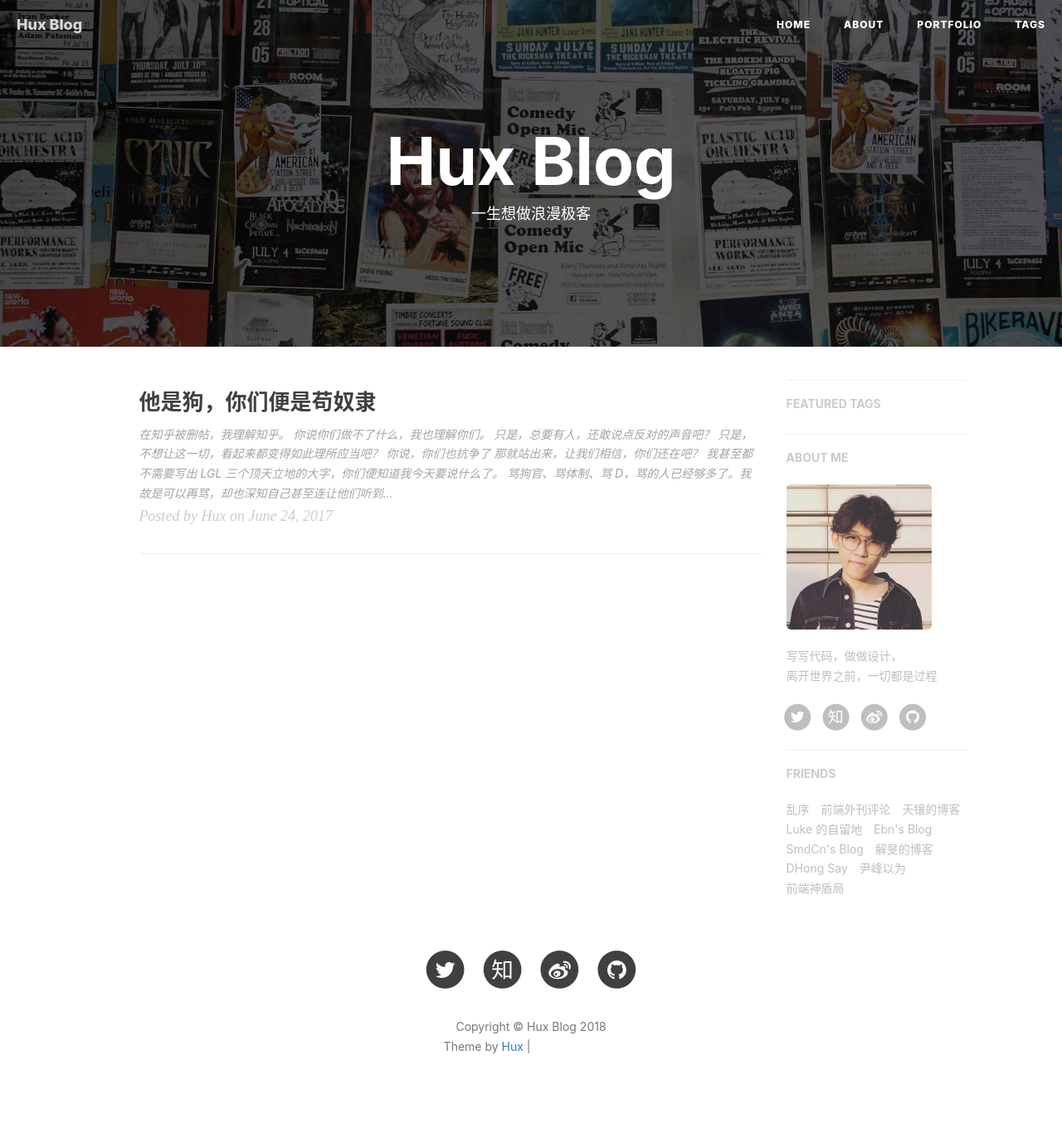
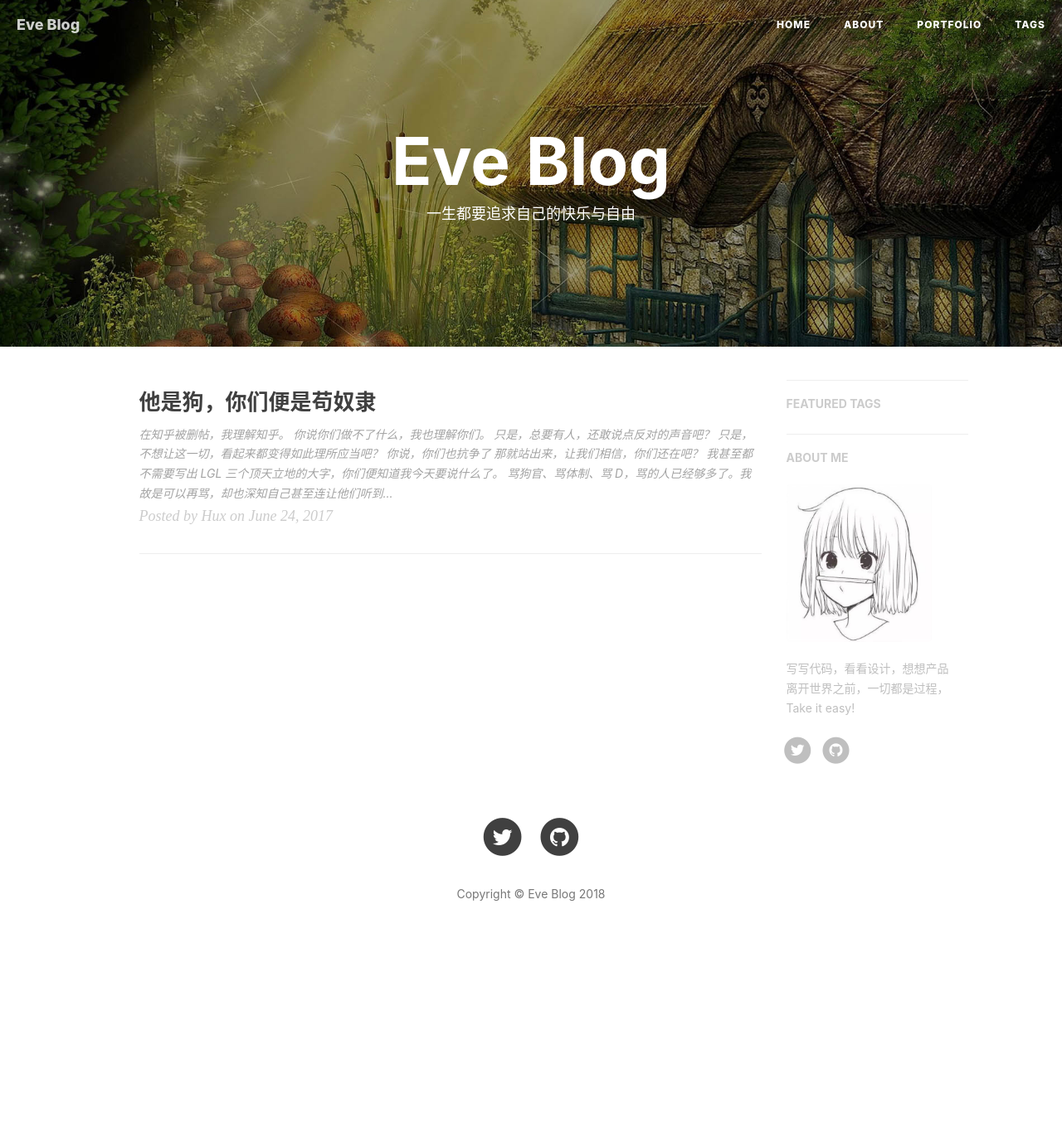
Before and after one commit to eve0803/eve0803.github.io, a Jekyll site: the page built from index.html, in a window 1280 px wide. Shown: the whole page at 83% size. Built offline with Jekyll 4.4.1, drawn with Linux system fonts in a browser that asks for light colours; nearby versions of some CDN libraries; the list of posts is cut into pages by our own code; comment, search, counter and statistics services are not loaded; after the commit the page ends 1182 px from its top, so only the background shows below that; grey boxes are pictures that could not be loaded.

Commit message:
add my blog

```diff
--- a/_config.yml
+++ b/_config.yml
@@ -1,21 +1,21 @@
 # Site settings
-title: Hux Blog
-SEOTitle: 黄玄的博客 | Hux Blog
+title: Eve Blog
+SEOTitle: 郭丽敏的博客 | Eve Blog
 header-img: img/home-bg.jpg
-email: huxpro@gmail.com
-description: "关于前端与设计、黑客与画家 | 黄玄，Web & Mobile Lover，Software Engineer，UX Designer | 这里是 @Hux黄玄 的个人博客，与你一起发现更大的世界。"
-keyword: "黄玄, Hux黄玄, Hux, 鬼栈, huxpro, @huxpro, 黄玄的博客, Hux Blog, 博客, 个人网站, 互联网, Web, JavaScript, 前端, 设计"
-url: "https://huangxuan.me"              # your host, for absolute URL
+email: guolimin83@gmail.com
+description: "关于前端与设计、黑客与画家 | 郭丽敏，Web & Mobile Lover，Software Engineer，UX Designer | 这里是 @Eve郭丽敏 的个人博客，与你一起发现更大的世界。"
+keyword: "郭丽敏，Web Eve Blog, 博客, 个人网站, 互联网, Web, JavaScript, 前端, 设计"
+url: "http://blog.guoami.com"              # your host, for absolute URL
 baseurl: ""                             # for example, '/blog' if your blog hosted on 'host/blog'
 
 
 
 # SNS settings
 RSS: false
-weibo_username:     huxpro
-zhihu_username:     huxpro
-github_username:    huxpro
-twitter_username:   huxpro
+# weibo_username:     # eve
+# zhihu_username:     huxpro
+github_username:    eve0803
+twitter_username:   eve0803
 #facebook_username:  huxpro
 # linkedin_username:  firstname-lastname-idxxxx
 
@@ -33,7 +33,8 @@ anchorjs: true                          # if you want to customize anchor. check
 
 # Gems
 # from PR#40, to support local preview for Jekyll 3.0
-gems: [jekyll-paginate]
+plugins:
+    - jekyll-paginate
 
 
 
@@ -60,14 +61,14 @@ netease_comment: false
 # ba_track_id: [your track id]
 
 # Google Analytics
-ga_track_id: 'UA-49627206-1'            # Format: UA-xxxxxx-xx
-ga_domain: huangxuan.me
+# ga_track_id: 'UA-49627206-1'            # Format: UA-xxxxxx-xx
+# ga_domain: huangxuan.me
 
 
 
 # Sidebar settings
 sidebar: true                           # whether or not using Sidebar.
-sidebar-about-description: "写写代码，做做设计，<br>离开世界之前，一切都是过程"
+sidebar-about-description: "写写代码，看看设计，想想产品<br>离开世界之前，一切都是过程，Take it easy!"
 sidebar-avatar: /img/avatar-hux.jpg      # use absolute URL, seeing it's used in both `/` and `/about/`
 
 
@@ -85,39 +86,11 @@ service-worker: true
 
 
 # Friends
-friends: [
-    {
+#friends: [
+   # {
     #     title: "Su",
     #     href: "http://su.gallery/"
-    # },{
-        title: "乱序",
-        href: "http://mida.re/"
-    },{
-        title: "前端外刊评论",
-        href: "http://qianduan.guru/"
-    },{
-        title: "天镶的博客",
-        href: "http://lingyu.wang/"
-    },{
-        title: "Luke 的自留地",
-        href: "http://hmqk1995.github.io"
-    },{
-        title: "Ebn's Blog",
-        href: "http://ebnbin.com/"
-    },{
-        title: "SmdCn's Blog",
-        href: "http://blog.smdcn.net"
-    },{
-        title: "解旻的博客",
-        href: "http://xieminis.me/"
-    },{
-        title: "DHong Say",
-        href: "http://dhong.co"
-    },{
-        title: "尹峰以为",
-        href: "http://ingf.github.io/"
-    },{
-        title: "前端神盾局",
-        href: "http://wepiaofei.github.io/blog/"
-    }
-]
+    #
+  #  }
+
+#]
--- a/_includes/footer.html
+++ b/_includes/footer.html
@@ -81,13 +81,7 @@
                 </ul>
                 <p class="copyright text-muted">
                     Copyright &copy; {{ site.title }} {{ site.time | date: '%Y' }}
-                    <br>
-                    Theme by <a href="http://huangxuan.me">Hux</a> |
-                    <iframe
-                        style="margin-left: 2px; margin-bottom:-5px;"
-                        frameborder="0" scrolling="0" width="100px" height="20px"
-                        src="https://ghbtns.com/github-btn.html?user=huxpro&repo=huxpro.github.io&type=star&count=true" >
-                    </iframe>
+
                 </p>
             </div>
         </div>
--- a/about.html
+++ b/about.html
@@ -1,7 +1,7 @@
 ---
 layout: page
 title: "About"
-description: "Hey, this is Hux."
+description: "Hey, this is Eve."
 header-img: "img/about-bg-walle.jpg"
 multilingual: true
 ---
--- a/index.html
+++ b/index.html
@@ -1,6 +1,6 @@
 ---
 layout: page
-description: "一生想做浪漫极客"
+description: "一生都要追求自己的快乐与自由"
 ---
 
 {% for post in paginator.posts %}
```
Also changed, not shown: img/about-bg-o.jpg, img/about-bg-walle.jpg, img/avatar-hux-home.jpg, img/avatar-hux.jpg, img/avatar-hux副本.jpg (added), img/favicon.ico, img/favicon的副本.png (added), img/home-bg.jpg, img/icon_wechat.png, img/icon_wechat副本.png (added), img/tag-bg.jpg.
